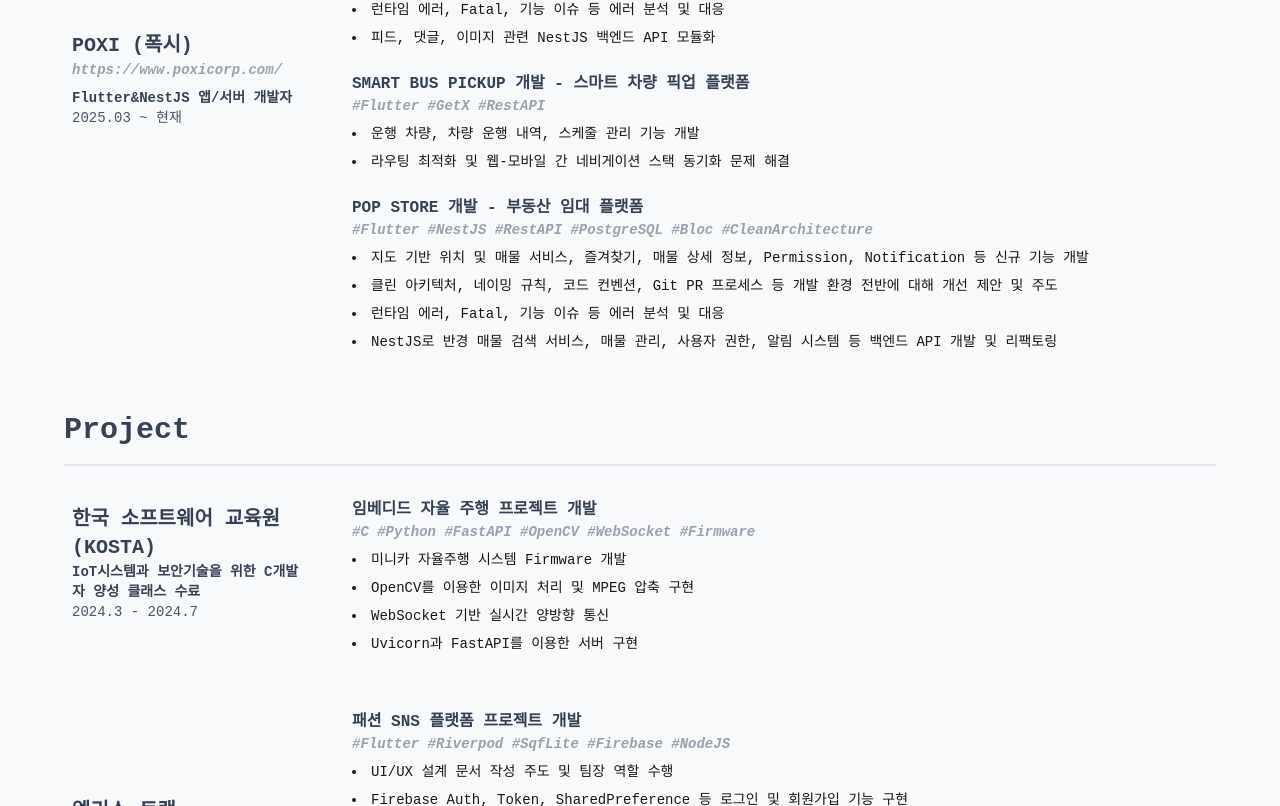
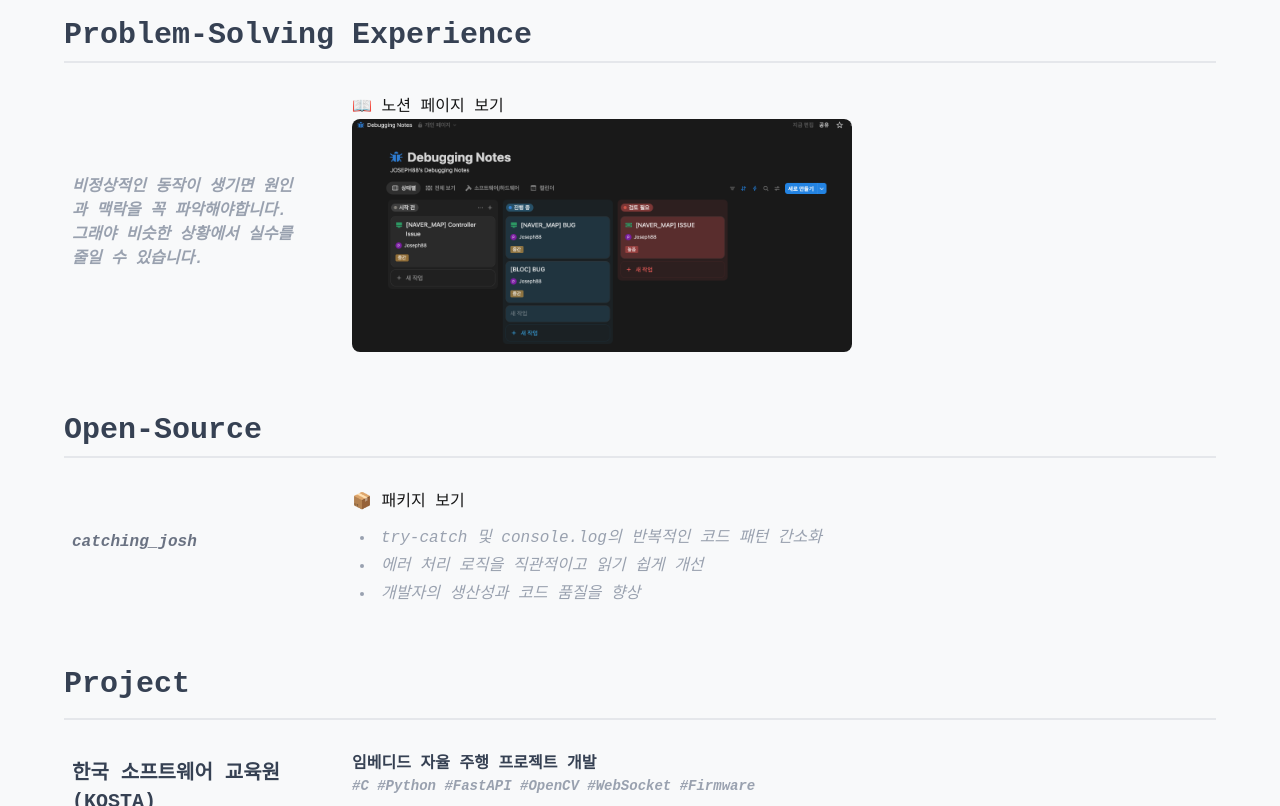
Before and after one commit to joseph-seph88/joseph-seph88.github.io, a Next.js app: page / in a window 1280 px wide. Shown: the part 1405-2211 px from the top of the page. Built offline with nearby package versions, Linux system fonts and the light colour scheme.

Commit message:
feat: openSource

```diff
--- a/src/app/page.tsx
+++ b/src/app/page.tsx
@@ -6,14 +6,16 @@ import Experience from "@/components/Experience";
 import Skills from "@/components/Skills";
 import CertificatesEducation from "@/components/CertificatesEducation";
 import Project from "@/components/Project";
+import OpenSource from "@/components/OpenSource";
 
 export default function Home() {
   return (
     <div className="max-w-6xl mx-auto py-15">
       <Header />
       <AboutMe />
+      <Experience />
       <ProblemSolving />
-      <Experience />
+      <OpenSource />
       <Project />
       <Skills />
       <CertificatesEducation />
--- /dev/null
+++ b/src/components/OpenSource.tsx
@@ -0,0 +1,23 @@
+export default function OpenSource() {
+    return (
+        <>
+            <div className="text-left mb-2 mt-15">
+                <h2 className="font-bold text-3xl text-gray-700">Open-Source</h2>
+            </div>
+            <div className="border-b-2 border-gray-200 mb-8"></div>
+            <div className="flex gap-12 mb-8">
+                <div className="flex-none w-60">
+                    <p className="text-gray-500 italic font-bold text-large mt-10 ml-2"><strong>catching_josh</strong></p>
+                </div>
+                <div className="flex-1">
+                    <p><a href="https://pub.dev/packages/catching_josh" target="_blank" rel="noopener noreferrer">📦 패키지 보기</a></p>
+                    <ul className="text-gray-400 italic ml-2 mt-3 space-y-1 list-disc list-inside">
+                        <li>try-catch 및 console.log의 반복적인 코드 패턴 간소화</li>
+                        <li>에러 처리 로직을 직관적이고 읽기 쉽게 개선</li>
+                        <li>개발자의 생산성과 코드 품질을 향상</li>
+                    </ul>
+                </div>
+            </div>
+        </>
+    );
+}
```
